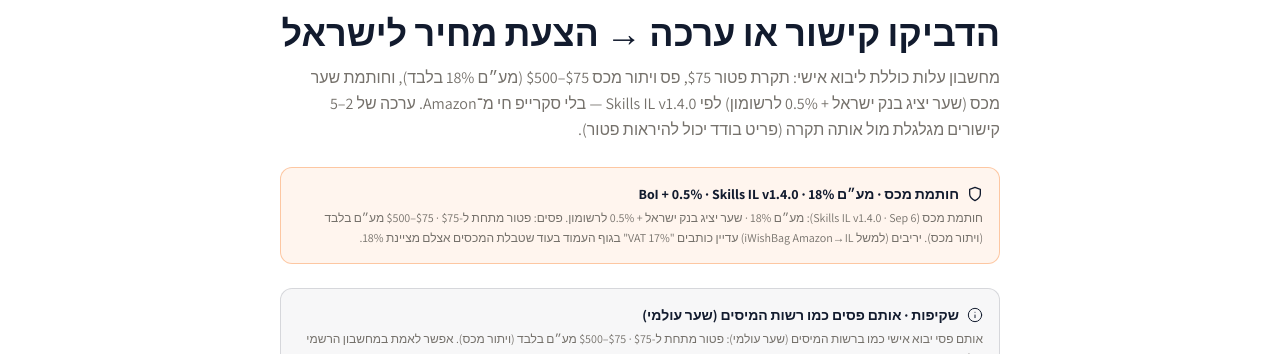
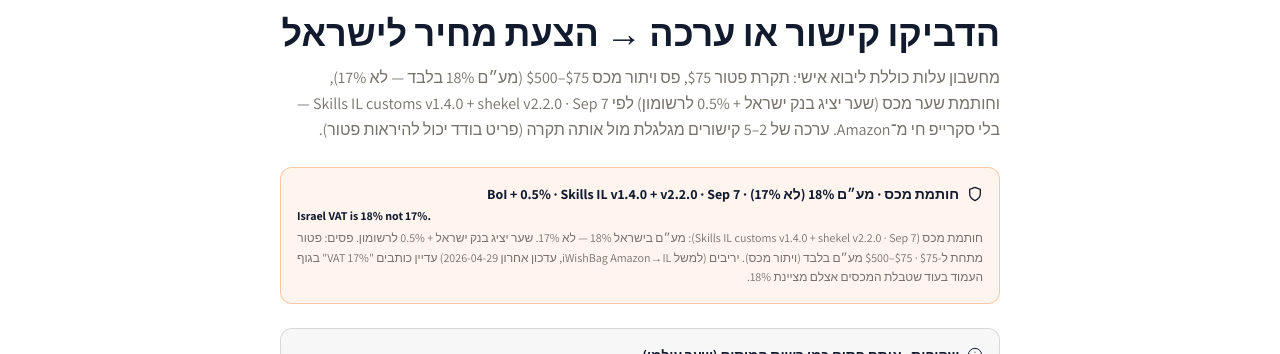
Before and after one commit to ohadf2015/shopli, a Next.js app: page /landed in a window 1280 px wide. Shown: the part 176-530 px from the top of the page. Built offline with nearby package versions, Linux system fonts and the light colour scheme; no server answers.

Commit message:
feat(landed): explicit 18% VAT (not 17%) honesty foil + Sep 7 skill stamps
Make Israel VAT 18% not 17% visible on /landed vs iWishBag Apr 29 body bug
(body 17% vs table 18%). Re-stamp Skills IL customs v1.4.0 + shekel v2.2.0
Sep 7. Keep BoI+0.5% FX honesty and #18–#23 estimator math unchanged.

```diff
--- a/components/LandedCostBadge.tsx
+++ b/components/LandedCostBadge.tsx
@@ -88,7 +88,7 @@ export default function LandedCostBadge({
         <span
           className="text-[0.55rem] sm:text-[0.6rem] font-medium px-2 leading-tight"
           style={{ color: 'var(--shopli-warm-gray)' }}
-          data-honesty-strip="vat-18-boi-0.5"
+          data-honesty-strip="vat-18-not-17-boi-0.5"
           data-vat-rate={String(vatPct)}
         >
           {honesty}
@@ -132,7 +132,7 @@ export default function LandedCostBadge({
           color: 'var(--shopli-navy)',
           background: 'rgba(15, 23, 42, 0.04)',
         }}
-        data-honesty-strip="vat-18-boi-0.5"
+        data-honesty-strip="vat-18-not-17-boi-0.5"
         data-vat-rate={String(vatPct)}
       >
         {honesty}
--- a/lib/landed-url.ts
+++ b/lib/landed-url.ts
@@ -229,17 +229,35 @@ export function dutyWaiverBandRows(): DutyWaiverBandRow[] {
   ];
 }
 
+/** Skills IL customs skill version (duty / VAT bands). Still v1.4.0. */
+export const SKILLS_IL_CUSTOMS = 'v1.4.0';
+/** Skills IL shekel-currency-converter foil version. Still v2.2.0. */
+export const SKILLS_IL_SHEKEL = 'v2.2.0';
+/** Re-stamp date for customs + shekel honesty foil on /landed. */
+export const SKILLS_IL_STAMP_DATE = 'Sep 7';
+
 /**
- * Hebrew customs-stamp copy for /landed (Skills IL v1.4.0 · Sep 6 foil).
- * Labels 18% VAT + BoI representative +0.5% — never 17%.
- * Does not change estimator math (#18/#19).
+ * Hebrew customs-stamp copy for /landed
+ * (Skills IL customs v1.4.0 + shekel v2.2.0 · Sep 7 foil).
+ * Labels 18% VAT + BoI representative +0.5% — explicit "not 17%".
+ * Does not change estimator math (#18–#23).
  */
 export function customsStampCopyHe(): string {
   return (
-    'חותמת מכס (Skills IL v1.4.0 · Sep 6): מע״ם 18% · שער יציג בנק ישראל + 0.5% לרשומון. ' +
+    `חותמת מכס (Skills IL customs ${SKILLS_IL_CUSTOMS} + shekel ${SKILLS_IL_SHEKEL} · ${SKILLS_IL_STAMP_DATE}): ` +
+    'מע״ם בישראל 18% — לא 17%. שער יציג בנק ישראל + 0.5% לרשומון. ' +
     'פסים: פטור מתחת ל-$75 · $75–$500 מע״ם בלבד (ויתור מכס). ' +
-    'יריבים (למשל iWishBag Amazon→IL) עדיין כותבים "17% VAT" בגוף העמוד בעוד שטבלת המכסים אצלם מציינת 18%.'
+    'יריבים (למשל iWishBag Amazon→IL, עדכון אחרון 2026-04-29) עדיין כותבים "17% VAT" בגוף העמוד בעוד שטבלת המכסים אצלם מציינת 18%.'
   );
+}
+
+/**
+ * English honesty foil for /landed — explicit vs iWishBag Apr 29 body bug
+ * (body "17% VAT" vs duties table 18%). Presentation only; keeps BoI+0.5%
+ * FX honesty from #19/#23. Does not change estimator math.
+ */
+export function israelVat18Not17FoilEn(): string {
+  return 'Israel VAT is 18% not 17%.';
 }
 
 /**
--- a/pages/landed.tsx
+++ b/pages/landed.tsx
@@ -27,13 +27,19 @@ import {
   ITA_SHAAR_OLAMI_CALC_URL,
   itaShaarOlamiFoilStripHe,
   itaShaarOlamiLinkLabelHe,
+  israelVat18Not17FoilEn,
+  SKILLS_IL_CUSTOMS,
+  SKILLS_IL_SHEKEL,
+  SKILLS_IL_STAMP_DATE,
   type ParsedProductUrl,
 } from '../lib/landed-url';
 
 const PAGE_URL = `${SITE_URL}/landed`;
 const VAT_PCT = Math.round(IL_VAT_RATE * 100);
 const FX_PCT = (BOI_CUSTOMS_FX_UPLIFT * 100).toFixed(1);
-const SKILLS_IL = 'v1.4.0';
+const SKILLS_IL = SKILLS_IL_CUSTOMS;
+const SKILLS_SHEKEL = SKILLS_IL_SHEKEL;
+const SKILLS_STAMP = SKILLS_IL_STAMP_DATE;
 const KIT_MAX = 5;
 
 type QuoteMode = 'single' | 'kit';
@@ -51,9 +57,10 @@ function emptyKitPrices(n = KIT_MAX): string[] {
 /**
  * /landed — paste Amazon/product URL(s) → IL landed-cost quote.
  * Moat: multi-SKU kit rollup (2–5 URLs) vs $75 ptur + $75–$500 VAT-only
- * bands after #21; Skills IL v1.4.0 Sep 6 stamp; single-SKU miss kit tipping.
- * ITA Shaar Olami calculator foil: deep-link honesty strip (same bands as
- * רשות המיסים) — presentation only. Estimator math unchanged (#18–#22).
+ * bands after #21; Skills IL customs v1.4.0 + shekel v2.2.0 Sep 7 stamp;
+ * explicit "Israel VAT is 18% not 17%" foil vs iWishBag Apr 29 body bug;
+ * ITA Shaar Olami calculator foil (#23) kept. Presentation only.
+ * Estimator math unchanged (#18–#23).
  */
 export default function LandedPage() {
   const router = useRouter();
@@ -187,6 +194,7 @@ export default function LandedPage() {
   ]);
 
   const stamp = customsStampCopyHe();
+  const vatFoilEn = israelVat18Not17FoilEn();
   const tipCopy = kitTippingCopyHe();
   const itaFoil = itaShaarOlamiFoilStripHe();
   const itaLinkLabel = itaShaarOlamiLinkLabelHe();
@@ -207,7 +215,7 @@ export default function LandedPage() {
         canonical={PAGE_URL}
         hreflang={false}
         title={`מחשבון עלות לישראל — פטור $${DUTY_FREE_THRESHOLD_USD} · ערכה 2–5 · מע״ם ${VAT_PCT}% · BoI+${FX_PCT}% | Shopli`}
-        description={`הדביקו קישור Amazon / ערכה של 2–5 קישורים וקבלו הצעת מחיר לארץ: פטור $${DUTY_FREE_THRESHOLD_USD}, פס $${DUTY_FREE_THRESHOLD_USD}–$${DUTY_WAIVER_CEILING_USD} מע״ם בלבד (ויתור מכס), חותמת Skills IL ${SKILLS_IL} (מע״ם ${VAT_PCT}% · שער יציג בנק ישראל + ${FX_PCT}%). לא 17%.`}
+        description={`הדביקו קישור Amazon / ערכה של 2–5 קישורים וקבלו הצעת מחיר לארץ: פטור $${DUTY_FREE_THRESHOLD_USD}, פס $${DUTY_FREE_THRESHOLD_USD}–$${DUTY_WAIVER_CEILING_USD} מע״ם בלבד (ויתור מכס), חותמת Skills IL customs ${SKILLS_IL} + shekel ${SKILLS_SHEKEL} · ${SKILLS_STAMP} (מע״ם ${VAT_PCT}% · שער יציג בנק ישראל + ${FX_PCT}%). Israel VAT is 18% not 17%.`}
       />
       <Header currentRegion="il" dir="rtl" />
 
@@ -217,6 +225,9 @@ export default function LandedPage() {
         style={{ fontFamily: 'var(--font-assistant), system-ui, sans-serif' }}
         data-page="landed"
         data-skills-il={SKILLS_IL}
+        data-skills-shekel={SKILLS_SHEKEL}
+        data-skills-stamp={SKILLS_STAMP}
+        data-vat-honesty-foil="18-not-17"
         data-duty-bands="ptur-vat-waiver"
         data-ita-shaar-olami-foil="1"
         data-landed-mode={mode}
@@ -242,12 +253,13 @@ export default function LandedPage() {
           </h1>
           <p className="text-base leading-relaxed mb-6" style={{ color: 'var(--shopli-warm-gray)' }}>
             מחשבון עלות כוללת ליבוא אישי: תקרת פטור ${DUTY_FREE_THRESHOLD_USD}, פס ויתור מכס $
-            {DUTY_FREE_THRESHOLD_USD}–${DUTY_WAIVER_CEILING_USD} (מע״ם {VAT_PCT}% בלבד), וחותמת שער מכס
-            (שער יציג בנק ישראל + {FX_PCT}% לרשומון) לפי Skills IL {SKILLS_IL} — בלי סקרייפ חי מ־Amazon.
-            ערכה של 2–5 קישורים מגלגלת מול אותה תקרה (פריט בודד יכול להיראות פטור).
+            {DUTY_FREE_THRESHOLD_USD}–${DUTY_WAIVER_CEILING_USD} (מע״ם {VAT_PCT}% בלבד — לא 17%), וחותמת שער
+            מכס (שער יציג בנק ישראל + {FX_PCT}% לרשומון) לפי Skills IL customs {SKILLS_IL} + shekel{' '}
+            {SKILLS_SHEKEL} · {SKILLS_STAMP} — בלי סקרייפ חי מ־Amazon. ערכה של 2–5 קישורים מגלגלת מול אותה
+            תקרה (פריט בודד יכול להיראות פטור).
           </p>
 
-          {/* Customs stamp callout */}
+          {/* Customs stamp callout — 18% not 17% + BoI+0.5% · Sep 7 restamp */}
           <aside
             className="rounded-xl border p-3 sm:p-4 mb-6"
             style={{
@@ -256,7 +268,11 @@ export default function LandedPage() {
             }}
             data-customs-stamp="boi-plus-0.5"
             data-vat-rate={String(VAT_PCT)}
+            data-vat-not="17"
             data-skills-il={SKILLS_IL}
+            data-skills-shekel={SKILLS_SHEKEL}
+            data-skills-stamp={SKILLS_STAMP}
+            data-vat-honesty-foil="18-not-17"
           >
             <div
               className="flex items-start gap-2 text-sm font-bold mb-1"
@@ -264,9 +280,18 @@ export default function LandedPage() {
             >
               <Icon name="shield" size={16} className="shrink-0 mt-0.5" />
               <span>
-                חותמת מכס · מע״ם {VAT_PCT}% · BoI + {FX_PCT}% · Skills IL {SKILLS_IL}
+                חותמת מכס · מע״ם {VAT_PCT}% (לא 17%) · BoI + {FX_PCT}% · Skills IL {SKILLS_IL} +{' '}
+                {SKILLS_SHEKEL} · {SKILLS_STAMP}
               </span>
             </div>
+            <p
+              className="text-xs font-bold mb-1"
+              style={{ color: 'var(--shopli-navy)' }}
+              dir="ltr"
+              data-vat-foil-en="18-not-17"
+            >
+              {vatFoilEn}
+            </p>
             <p className="text-xs leading-relaxed" style={{ color: 'var(--shopli-warm-gray)' }}>
               {stamp}
             </p>
@@ -635,7 +660,10 @@ export default function LandedPage() {
                 />
                 <p className="text-xs mt-2" style={{ color: 'var(--shopli-warm-gray)' }}>
                   שער הערכה מתועד: {USD_TO_ILS_RATE.toFixed(2)} ₪/$ (≈ BoI יציג + {FX_PCT}%). החיוב בפועל
-                  נקבע ברשות המסים ביום השחרור — לא פיד חי.
+                  נקבע ברשות המסים ביום השחרור — לא פיד חי. מע״ם בישראל {VAT_PCT}% — לא 17%.
+                </p>
+                <p className="text-xs font-semibold mt-1" dir="ltr" data-vat-foil-en="18-not-17">
+                  {vatFoilEn}
                 </p>
               </div>
             ) : (
@@ -658,7 +686,10 @@ export default function LandedPage() {
               />
               <p className="text-xs mt-2" style={{ color: 'var(--shopli-warm-gray)' }}>
                 שער הערכה מתועד: {USD_TO_ILS_RATE.toFixed(2)} ₪/$ (≈ BoI יציג + {FX_PCT}%). החיוב בפועל
-                נקבע ברשות המסים ביום השחרור — לא פיד חי.
+                נקבע ברשות המסים ביום השחרור — לא פיד חי. מע״ם בישראל {VAT_PCT}% — לא 17%.
+              </p>
+              <p className="text-xs font-semibold mt-1" dir="ltr" data-vat-foil-en="18-not-17">
+                {vatFoilEn}
               </p>
             </div>
           ) : (
@@ -671,7 +702,8 @@ export default function LandedPage() {
             הערה: שופלי אינה רשות המסים. המחשבון משקף כללי יבוא אישי נפוצים (פטור מתחת ל-$
             {DUTY_FREE_THRESHOLD_USD} על ערך הסחורה בלבד; מע״ם {VAT_PCT}% על סחורה+משלוח בפס $
             {DUTY_FREE_THRESHOLD_USD}–${DUTY_WAIVER_CEILING_USD} עם ויתור מכס) ואת חותמת שער המכס לרשומון
-            לפי Skills IL {SKILLS_IL}. מכס מעל ${DUTY_WAIVER_CEILING_USD} / מס קנייה לפי HS לא ממודל כאן.
+            לפי Skills IL customs {SKILLS_IL} + shekel {SKILLS_SHEKEL} · {SKILLS_STAMP}. מכס מעל $
+            {DUTY_WAIVER_CEILING_USD} / מס קנייה לפי HS לא ממודל כאן. מע״ם בישראל {VAT_PCT}% — לא 17%.
             בערכה — הסף על סכום ה־SKU, לא על כל שורה בנפרד.
           </p>
         </section>
```
Also changed, not shown: lib/landed-cost.ts (+7 -6 lines), 2 other files (tests, documents, lock files or other folders).
